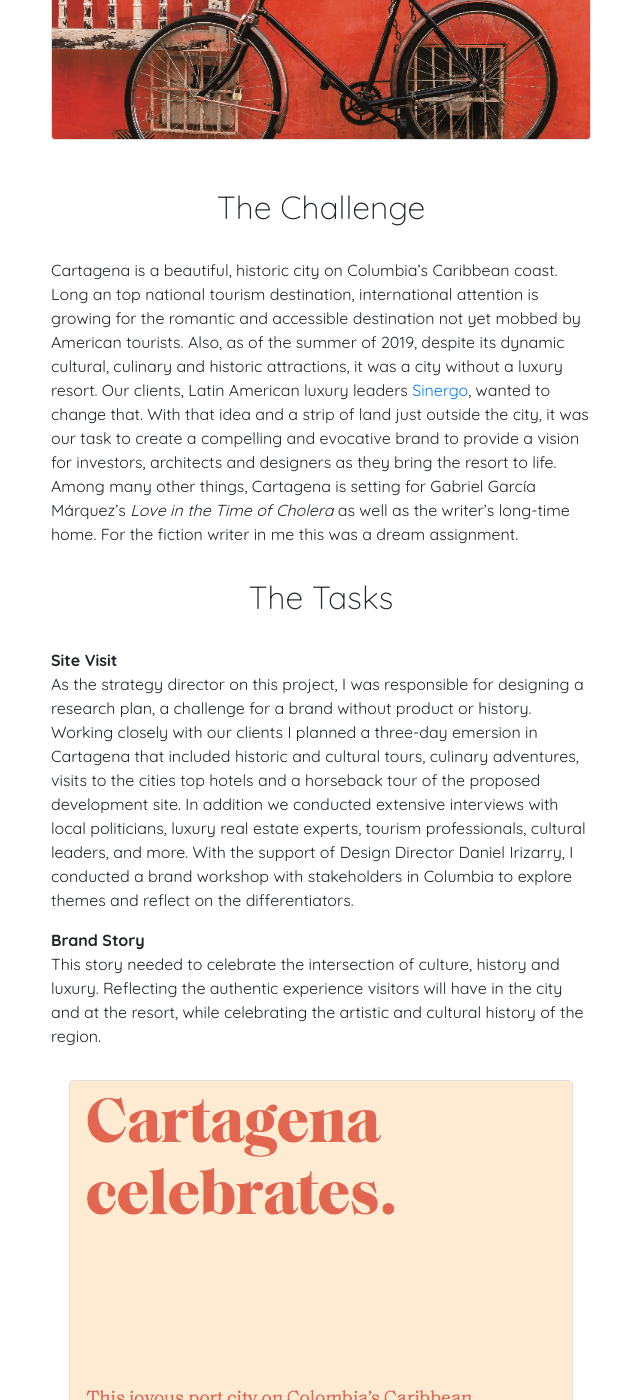
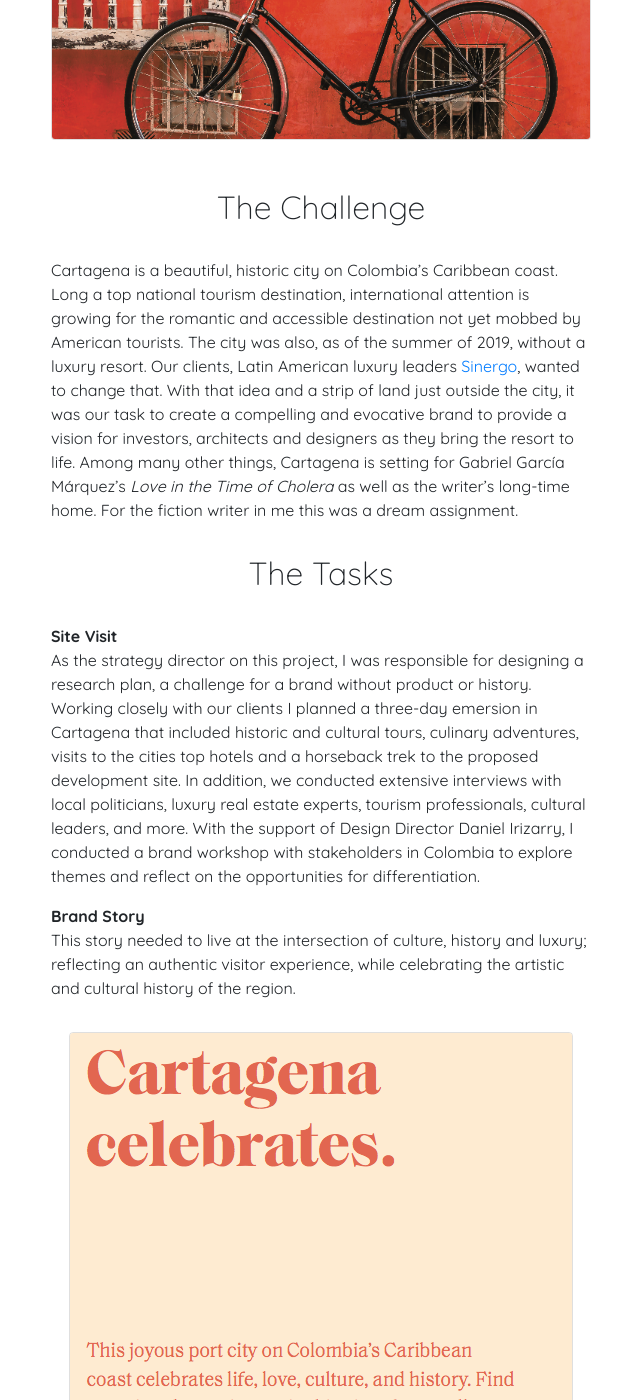
Before and after one commit to lillianpontiusgoldblatt/lillianpontiusgoldblatt.github.io, a Jekyll site: the page built from _projects/calacarta.md, in a window 1280 px wide and 1400 px high, scrolled down 549 px. Shown: the whole window, without its empty margins (319-959 px from the left). Built offline with Jekyll 4.4.1, drawn with Linux system fonts in a browser that asks for light colours; nearby versions of some CDN libraries; some of the changed text lies outside the part shown.

Commit message:
Update calacarta.md

```diff
--- a/_projects/calacarta.md
+++ b/_projects/calacarta.md
@@ -11,19 +11,19 @@ project-details:
 
 ---
 ## The Challenge
-Cartagena is a beautiful, historic city on Columbia's Caribbean coast. Long an top national tourism destination, international attention is growing for the romantic and accessible destination not yet mobbed by American tourists. Also, as of the summer of 2019, despite its dynamic cultural, culinary and historic attractions, it was a city without a luxury resort. Our clients, Latin American luxury leaders [Sinergo](http://sinergodevelopment.com/){:target="\_blank"}, wanted to change that. With that idea and a strip of land just outside the city, it was our task to create a compelling and evocative brand to provide a vision for investors, architects and designers as they bring the resort to life. Among many other things, Cartagena is setting for Gabriel García Márquez's _Love in the Time of Cholera_ as well as the writer's long-time home. For the fiction writer in me this was a dream assignment.
+Cartagena is a beautiful, historic city on Colombia's Caribbean coast. Long a top national tourism destination, international attention is growing for the romantic and accessible destination not yet mobbed by American tourists. The city was also, as of the summer of 2019, without a luxury resort. Our clients, Latin American luxury leaders [Sinergo](http://sinergodevelopment.com/){:target="\_blank"}, wanted to change that. With that idea and a strip of land just outside the city, it was our task to create a compelling and evocative brand to provide a vision for investors, architects and designers as they bring the resort to life. Among many other things, Cartagena is setting for Gabriel García Márquez's _Love in the Time of Cholera_ as well as the writer's long-time home. For the fiction writer in me this was a dream assignment.
 
 ## The Tasks
 **Site Visit**
-As the strategy director on this project, I was responsible for designing a research plan, a challenge for a brand without product or history. Working closely with our clients I planned a three-day emersion in Cartagena that included historic and cultural tours, culinary adventures, visits to the cities top hotels and a horseback tour of the proposed development site. In addition we conducted extensive interviews with local politicians, luxury real estate experts, tourism professionals, cultural leaders, and more. With the support of Design Director Daniel Irizarry, I conducted a brand workshop with stakeholders in Columbia to explore themes and reflect on the differentiators.
+As the strategy director on this project, I was responsible for designing a research plan, a challenge for a brand without product or history. Working closely with our clients I planned a three-day emersion in Cartagena that included historic and cultural tours, culinary adventures, visits to the cities top hotels and a horseback trek to the proposed development site. In addition, we conducted extensive interviews with local politicians, luxury real estate experts, tourism professionals, cultural leaders, and more. With the support of Design Director Daniel Irizarry, I conducted a brand workshop with stakeholders in Colombia to explore themes and reflect on the opportunities for differentiation.
 
 **Brand Story**
-This story needed to celebrate the intersection of culture, history and luxury. Reflecting the authentic experience visitors will have in the city and at the resort, while celebrating the artistic and cultural history of the region.
+This story needed to live at the intersection of culture, history and luxury; reflecting an authentic visitor experience, while celebrating the artistic and cultural history of the region.
 
 ![image](/assets/images/calastory.png)
 
 **Naming**
-Building on this story we generated hundreds of names and then lead a collaborative vetting and selection process to select Calacarta.
+Building on this story we generated hundreds of names and then I lead a collaborative vetting and selection process to select Calacarta.
 
 _Cala_ means Cove in Spanish, referencing the private beach among dreamy mangroves on site.
 
```
Also changed, not shown: other parts of _projects/calacarta.md (+1 -1 lines).
